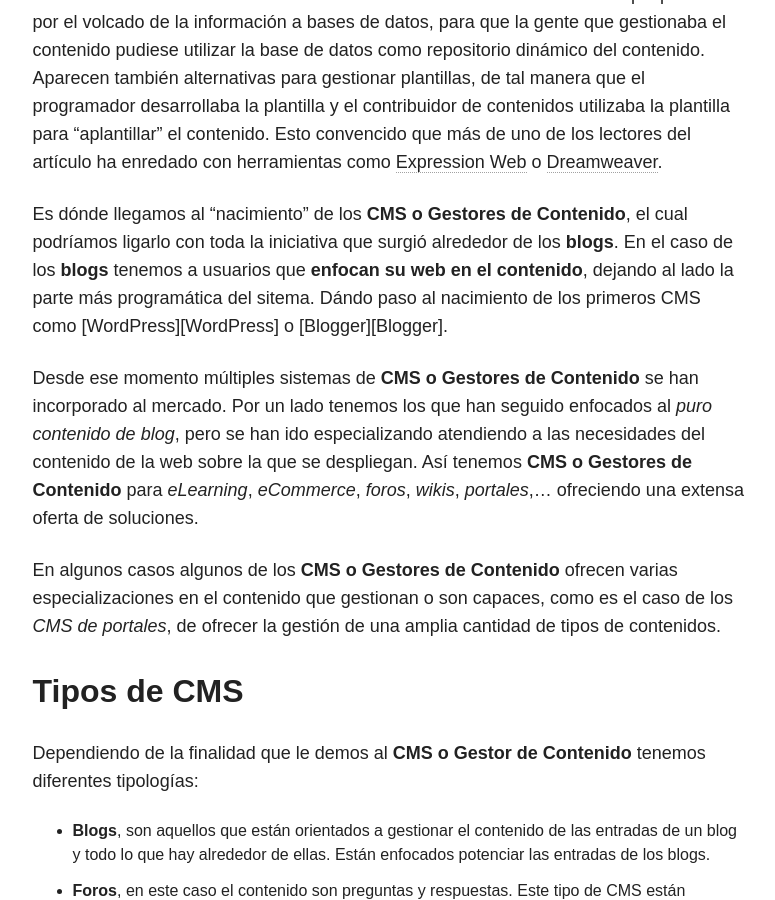
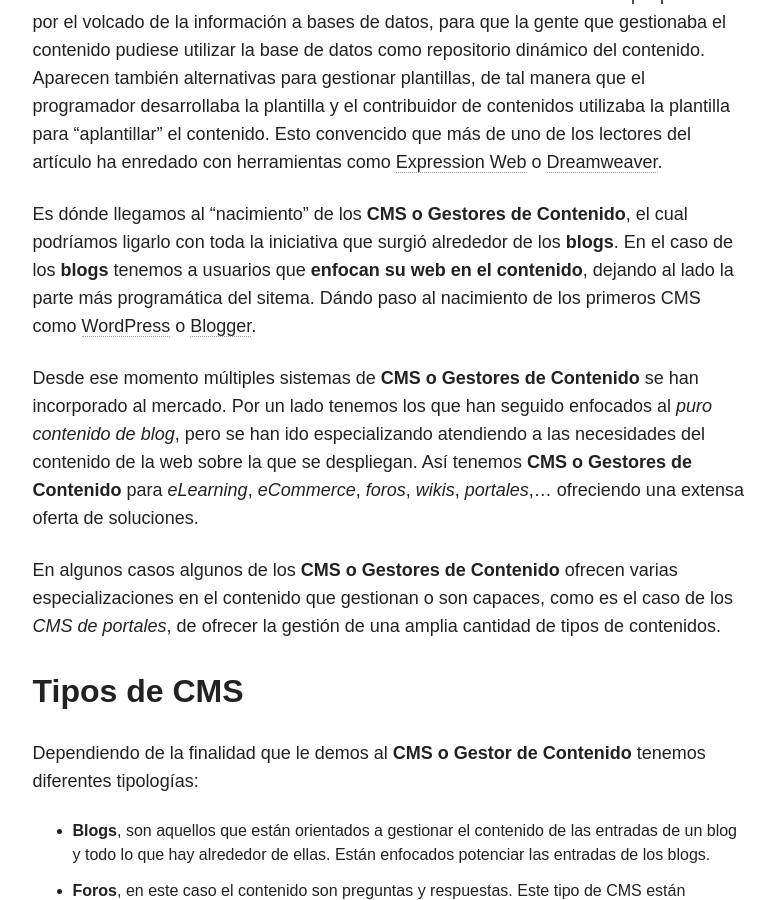
Before and after one commit to jcopete/arquitectoitweb, a Jekyll site: the page built from _posts/cms/2019-02-04-que-es-un-cms.md, in a window 1280 px wide and 900 px high, scrolled down 1514 px. Shown: the whole window, without its empty margins (347-1122 px from the left). Built offline with Jekyll 4.4.1, drawn with Linux system fonts in a browser that asks for light colours; nearby versions of some CDN libraries; comment, search, counter and statistics services are not loaded; part of the change alters nothing that is shown.

Commit message:
Errata enlaces
Corregida una errata sobre los enlaces.

```diff
--- a/_posts/cms/2019-02-04-que-es-un-cms.md
+++ b/_posts/cms/2019-02-04-que-es-un-cms.md
@@ -62,3 +62,5 @@ Dentro del mercado tenemos múltiples soluciones para **CMS o Gestor de Contenid
 [PHP]: http://lineadecodigo.com/categoria/php/
 [ExpressionWeb]: https://es.wikipedia.org/wiki/Expression_Web
 [Dreamweaver]: https://es.wikipedia.org/wiki/Adobe_Dreamweaver
+[WordPress]: https://wordpress.org/
+[Blogger]: https://www.blogger.com/
```
